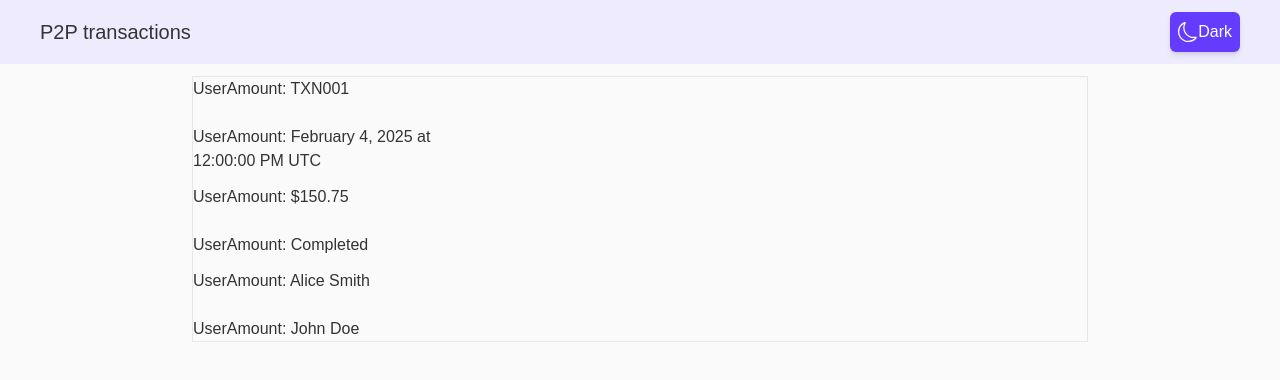
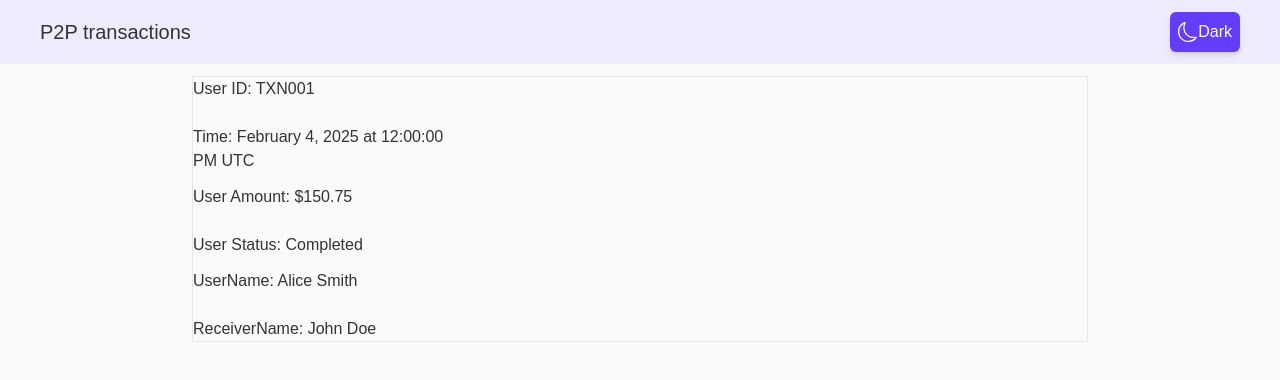
Before and after one commit to deji2ghost/intellisight, a Next.js app: page /transaction/TXN001 in a window 1280 px wide. Shown: the top 380 px of the page. Built offline with nearby package versions, Linux system fonts and the light colour scheme.

Commit message:
fix: spelling.

```diff
--- a/src/app/transaction/[id]/page.tsx
+++ b/src/app/transaction/[id]/page.tsx
@@ -35,16 +35,16 @@ const TransactionDetails = () => {
     <div className="h-screen">
       <div className="border w-[70%] mx-auto flex flex-col gap-3">
         <div className="flex flex-col gap-6">
-          <h1 className="w-[30%]">UserAmount: {transaction?.ID}</h1>
-          <h1 className="w-[30%]">UserAmount: {formatTimestamp(transaction?.Timestamp)}</h1>
+          <h1 className="w-[30%]">User ID: {transaction?.ID}</h1>
+          <h1 className="w-[30%]">Time: {formatTimestamp(transaction?.Timestamp)}</h1>
         </div>
         <div className="flex flex-col gap-6">
-          <h1 className="w-[30%]">UserAmount: {transaction?.Amount}</h1>
-          <h1 className="w-[30%]">UserAmount: {transaction?.Status}</h1>
+          <h1 className="w-[30%]">User Amount: {transaction?.Amount}</h1>
+          <h1 className="w-[30%]">User Status: {transaction?.Status}</h1>
         </div>
         <div className="flex flex-col gap-6">
-          <h1 className="w-[30%]">UserAmount: {transaction?.["Receiver Name"]}</h1>
-          <h1 className="w-[30%]">UserAmount: {transaction?.["Sender Name"]}</h1>
+          <h1 className="w-[30%]">UserName: {transaction?.["Receiver Name"]}</h1>
+          <h1 className="w-[30%]">ReceiverName: {transaction?.["Sender Name"]}</h1>
         </div>
       </div>
     </div>
```
